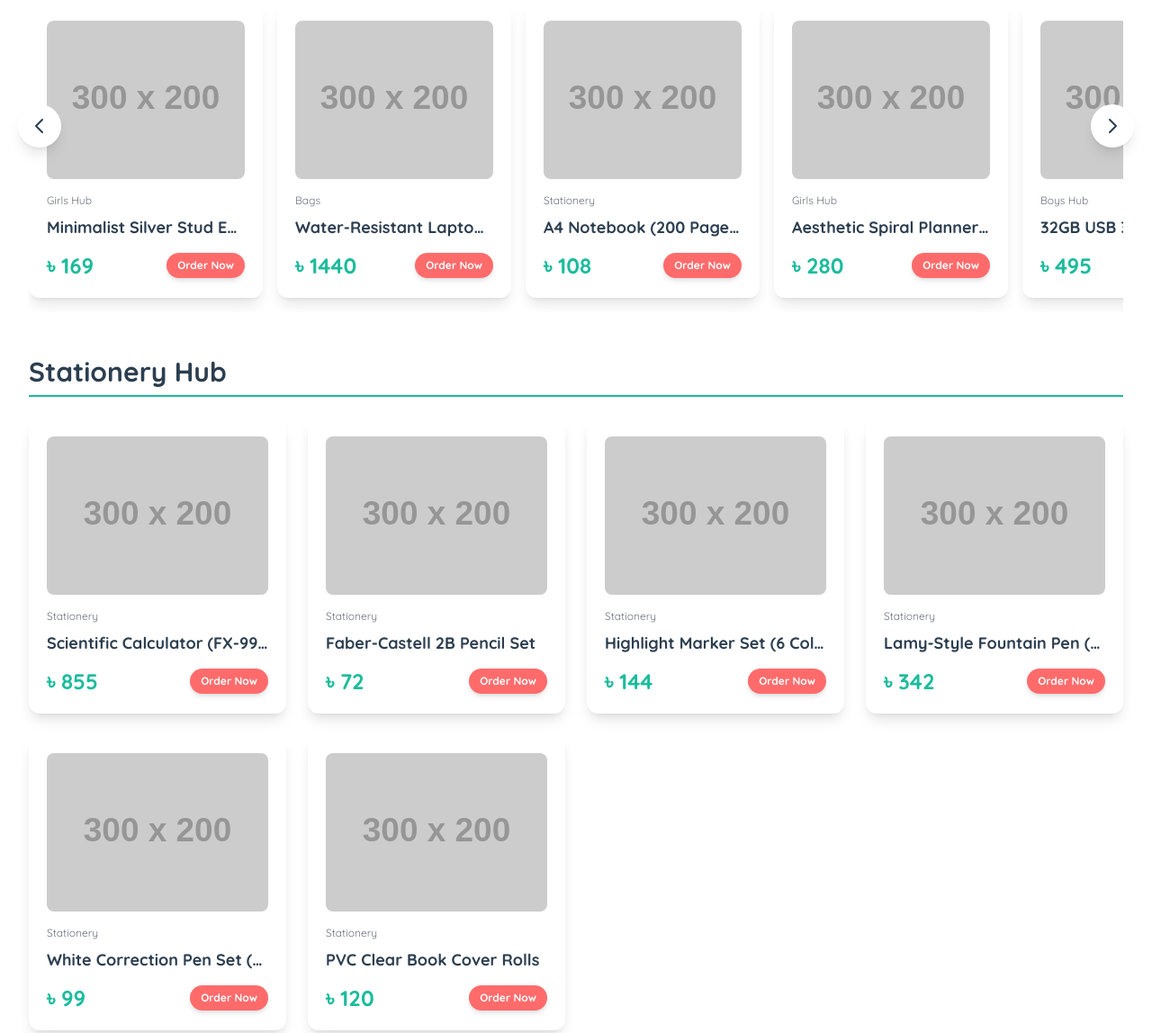
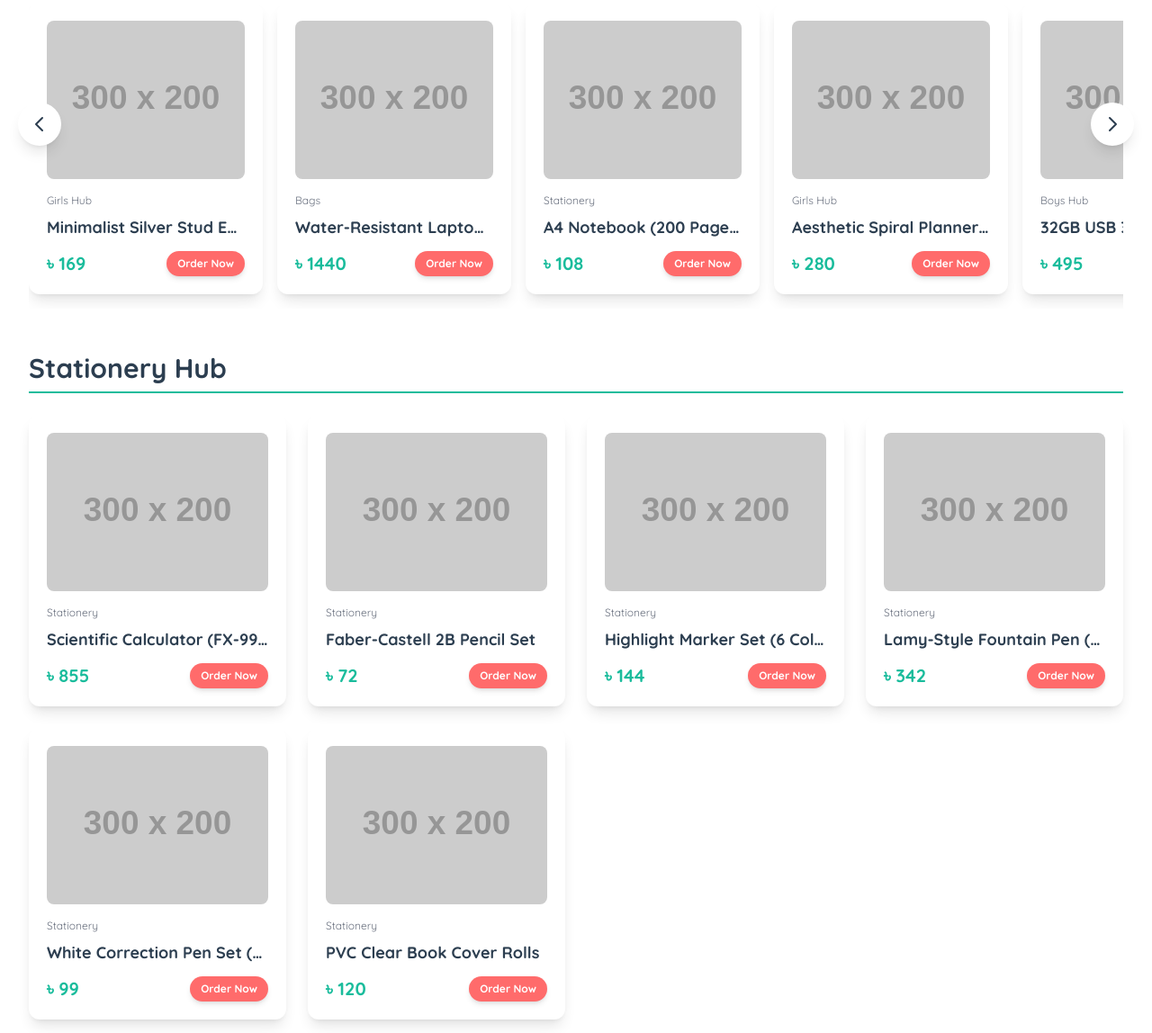
Before and after one commit to rajstudenthub-crypto/rajhub, a plain HTML site: page Index.html in a window 1280 px wide. Shown: the part 739-1887 px from the top of the page at 90% size. Drawn offline with nearby package versions, Linux system fonts and the light colour scheme; placeholder pictures from the web are drawn by us.

Commit message:
Update Index.html

```diff
--- a/Index.html
+++ b/Index.html
@@ -17,7 +17,6 @@
         .bg-teal-accent { background-color: #1ABC9C; /* Vibrant Teal Accent */ }
 
         /* --- FONT FIX: ENFORCING QUICKSAND FOR A CONSISTENT ROUNDED LOOK --- */
-        /* Applying Quicksand (the rounded font) to the body and all key elements */
         body, button, input, textarea, select, h1, h2, h3, a {
             font-family: 'Quicksand', sans-serif !important;
         }
@@ -25,7 +24,6 @@
             background-color: #f8fafc; /* Tailwind gray-50 */
             transition: background-color 0.3s;
         }
-        /* Ensure all main headings keep their bold weight */
         h1, h2, h3 {
             font-weight: 700 !important;
         }
@@ -38,24 +36,22 @@
             scroll-behavior: smooth;
             -webkit-overflow-scrolling: touch;
             padding-bottom: 1rem;
-            /* MOBILE/TABLET: Adjust padding to accommodate the new card width */
+            /* Adjusted padding for touch target comfort */
             padding-left: 0.5rem;
             padding-right: 0.5rem;
         }
         .product-card {
-            /* ADJUSTED WIDTH: From 50% to 40% - makes the cards narrower/taller */
-            flex: 0 0 calc(40% - 8px);
+            /* FIXED MOBILE WIDTH: Slightly narrower (from 40% to 38%) for more internal space */
+            flex: 0 0 calc(38% - 8px);
             max-width: none;
             scroll-snap-align: start;
             margin-right: 1rem;
             margin-left: 0.5rem;
         }
-        /* DESKTOP: Adjust to show more items, making cards narrower */
+        /* DESKTOP: Keep existing size */
         @media (min-width: 768px) {
             .product-card {
-                /* Reduced from 30% to 28% for narrower feel */
                 flex: 0 0 28%;
-                /* Reduced max-width from 280px to 260px */
                 max-width: 260px;
                 margin-left: 0;
             }
@@ -83,14 +79,12 @@
                         'charcoal': '#2C3E50',
                         'teal-accent': '#1ABC9C',
                         'light-gray': '#F4F4F4',
-                        // Light red/salmon color for the button
                         'salmon-accent': '#FF6B6B',
                     }
                 }
             }
         }
 
-        // Renaming isTopSelling to isFeatured for simplicity. isNewArrival flag is entirely removed.
         const productData = [
             // --- Featured (6 Items: ids 1, 4, 8, 2, 5, 6) ---
             { id: 1, name: "Matador i-teen Gel Pen (6-Pack)", category: "Stationery", price: 61, isFeatured: true, imageUrl: "https://placehold.co/300x200/F4F4F4/2C3E50?text=Matador+Pen" },
@@ -270,16 +264,17 @@
                     <!-- Increased spacing: mb-3 instead of mb-2 -->
                     <h3 class="text-lg font-semibold text-charcoal mb-3 truncate">${product.name}</h3>
 
-                    <!-- NEW LAYOUT: Price on Left, Button on Right -->
-                    <div class="flex justify-between items-center space-x-2">
+                    <!-- !!! MOBILE FIX APPLIED HERE: FORCE VERTICAL STACK ON MOBILE (flex-col) and horizontal on tablet+ (sm:flex-row) !!! -->
+                    <div class="flex flex-col space-y-2 sm:flex-row sm:justify-between sm:items-center sm:space-y-0">
                         <!-- Price on Left -->
                         <div class="text-left flex-shrink-0">
-                            <!-- BDT currency symbol (৳) -->
-                            <span class="final-price text-2xl font-extrabold text-teal-accent">৳ ${product.price}</span>
+                            <!-- REDUCED PRICE FONT SIZE for mobile: text-xl (was text-2xl) -->
+                            <span class="final-price text-xl font-extrabold text-teal-accent">৳ ${product.price}</span>
                         </div>
 
-                        <!-- Button on Right (REVERTED: text-xs, smaller padding, reduced boldness, no uppercase/tracking) -->
-                        <button onclick="handleKinunClick(${product.id})" class="kinun-button flex-shrink-0 px-3 py-1.5 bg-salmon-accent text-white text-xs rounded-full font-semibold hover:bg-red-500 transition duration-200 shadow-md">
+                        <!-- Button on Right -->
+                        <button onclick="handleKinunClick(${product.id})"
+                            class="kinun-button w-full sm:w-auto flex-shrink-0 px-3 py-1.5 bg-salmon-accent text-white text-xs rounded-full font-semibold hover:bg-red-500 transition duration-200 shadow-md">
                             Order Now
                         </button>
                     </div>
@@ -568,8 +563,6 @@
             <section id="stationary-products-strip" class="mb-12 relative">
                 <h2 class="text-2xl sm:text-3xl font-bold text-charcoal mb-6 border-b-2 border-teal-accent pb-2">Stationery Hub</h2>
 
-                <!-- Navigation Buttons REMOVED -->
-
                 <!-- Product Cards Grid: Uses 'grid' classes instead of 'product-track' class -->
                 <div id="stationary-carousel-track" class="grid grid-cols-2 sm:grid-cols-3 lg:grid-cols-4 gap-6">
                     <!-- Stationery product cards are rendered here by JavaScript: renderHomeCarousels() -->
@@ -579,8 +572,6 @@
             <!-- 3. GIRLS HUB STRIP (NOW A GRID) -->
             <section id="girls-hub-products-strip" class="mb-12 relative">
                 <h2 class="text-2xl sm:text-3xl font-bold text-charcoal mb-6 border-b-2 border-teal-accent pb-2">Girls Hub</h2>
-
-                <!-- Navigation Buttons REMOVED -->
 
                 <!-- Product Cards Grid: Uses 'grid' classes instead of 'product-track' class -->
                 <div id="girls-hub-carousel-track" class="grid grid-cols-2 sm:grid-cols-3 lg:grid-cols-4 gap-6">
@@ -592,8 +583,6 @@
             <section id="boys-hub-products-strip" class="mb-12 relative">
                 <h2 class="text-2xl sm:text-3xl font-bold text-charcoal mb-6 border-b-2 border-teal-accent pb-2">Boys Hub</h2>
 
-                <!-- Navigation Buttons REMOVED -->
-
                 <!-- Product Cards Grid: Uses 'grid' classes instead of 'product-track' class -->
                 <div id="boys-hub-carousel-track" class="grid grid-cols-2 sm:grid-cols-3 lg:grid-cols-4 gap-6">
                     <!-- Boys Hub product cards are rendered here by JavaScript: renderHomeCarousels() -->
@@ -603,8 +592,6 @@
             <!-- 5. BAGS STRIP (NOW A GRID) -->
             <section id="bags-products-strip" class="mb-12 relative">
                 <h2 class="text-2xl sm:text-3xl font-bold text-charcoal mb-6 border-b-2 border-teal-accent pb-2">Bags & Backpacks</h2>
-
-                <!-- Navigation Buttons REMOVED -->
 
                 <!-- Product Cards Grid: Uses 'grid' classes instead of 'product-track' class -->
                 <div id="bags-carousel-track" class="grid grid-cols-2 sm:grid-cols-3 lg:grid-cols-4 gap-6">
```
